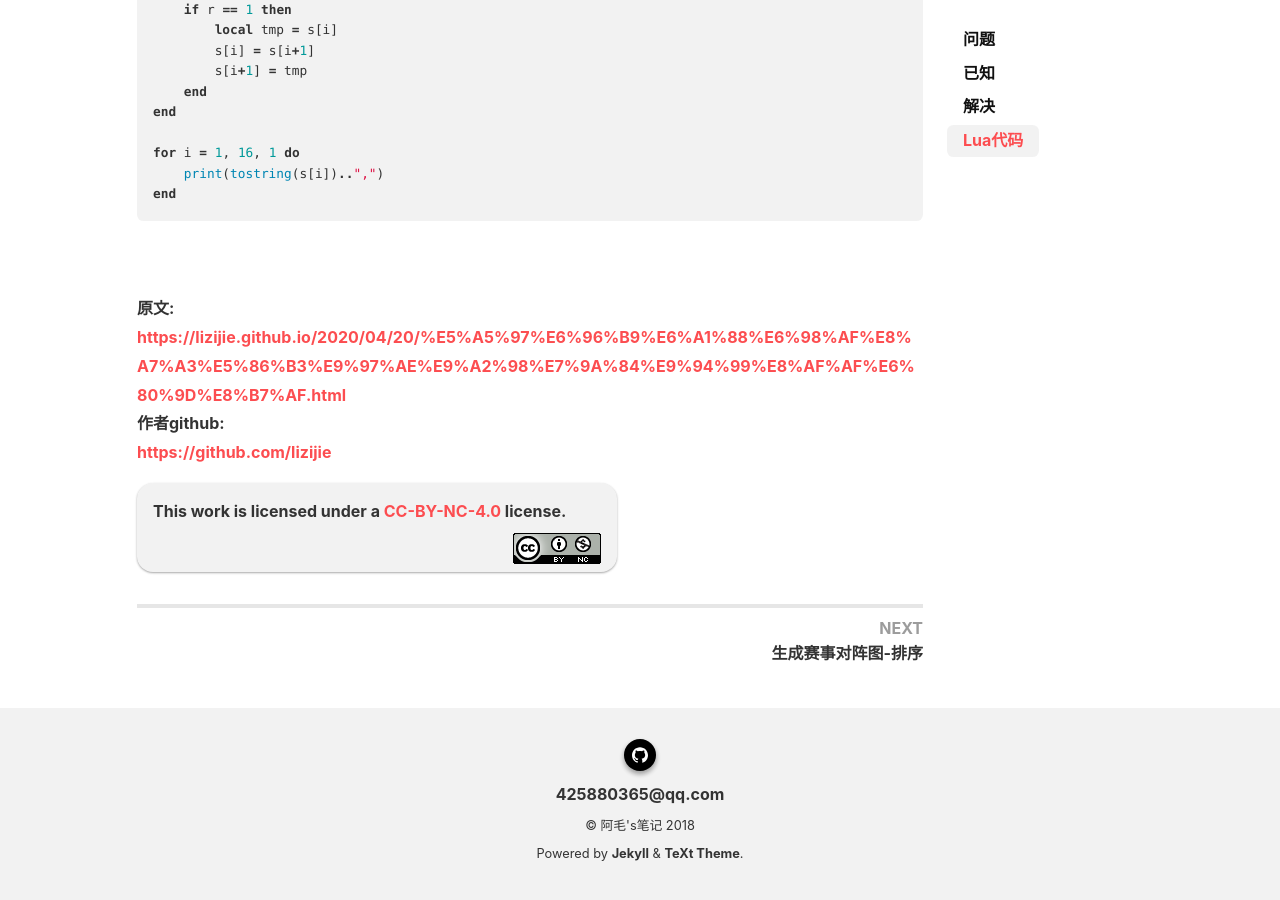
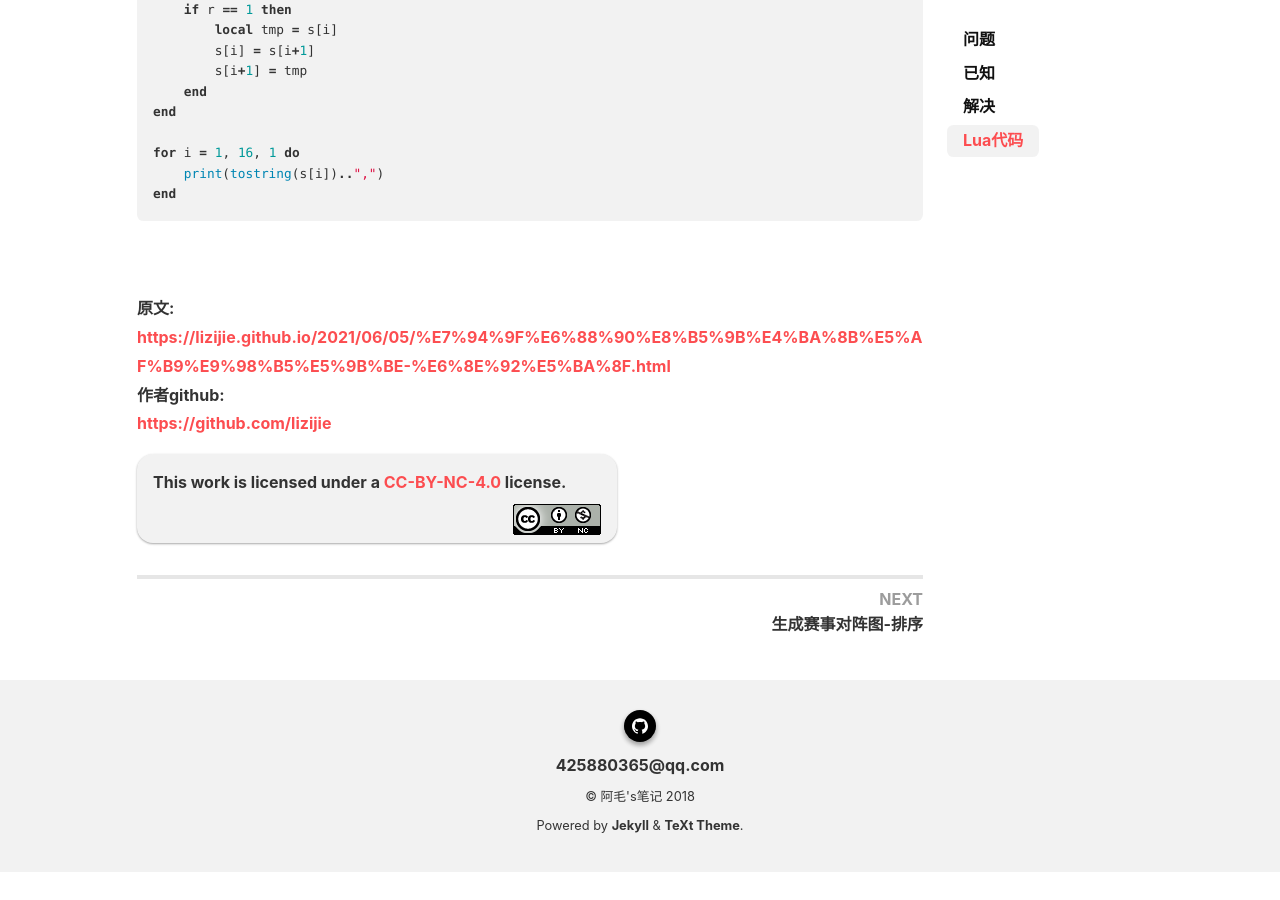
Before and after one commit to lizijie/lizijie.github.io, a Jekyll site: the page built from _posts/2021-06-05-生成赛事对阵图-洗牌.md, in a window 1280 px wide and 900 px high, scrolled down 2319 px. Built offline with Jekyll 4.4.1, drawn with Linux system fonts in a browser that asks for light colours; nearby versions of some CDN libraries; comment, search, counter and statistics services are not loaded; after the commit the page ends 3191 px from its top, so only the background shows below that.

Commit message:
Update 2021-06-05-生成赛事对阵图-洗牌.md

```diff
--- a/_posts/2021-06-05-生成赛事对阵图-洗牌.md
+++ b/_posts/2021-06-05-生成赛事对阵图-洗牌.md
@@ -91,7 +91,7 @@ end
 <br>
 <br>
 <b>原文:<br>
-<https://lizijie.github.io/2020/04/20/%E5%A5%97%E6%96%B9%E6%A1%88%E6%98%AF%E8%A7%A3%E5%86%B3%E9%97%AE%E9%A2%98%E7%9A%84%E9%94%99%E8%AF%AF%E6%80%9D%E8%B7%AF.html>
+<https://lizijie.github.io/2021/06/05/%E7%94%9F%E6%88%90%E8%B5%9B%E4%BA%8B%E5%AF%B9%E9%98%B5%E5%9B%BE-%E6%8E%92%E5%BA%8F.html>
 <br>
 作者github:<br>
 <https://github.com/lizijie>
```
